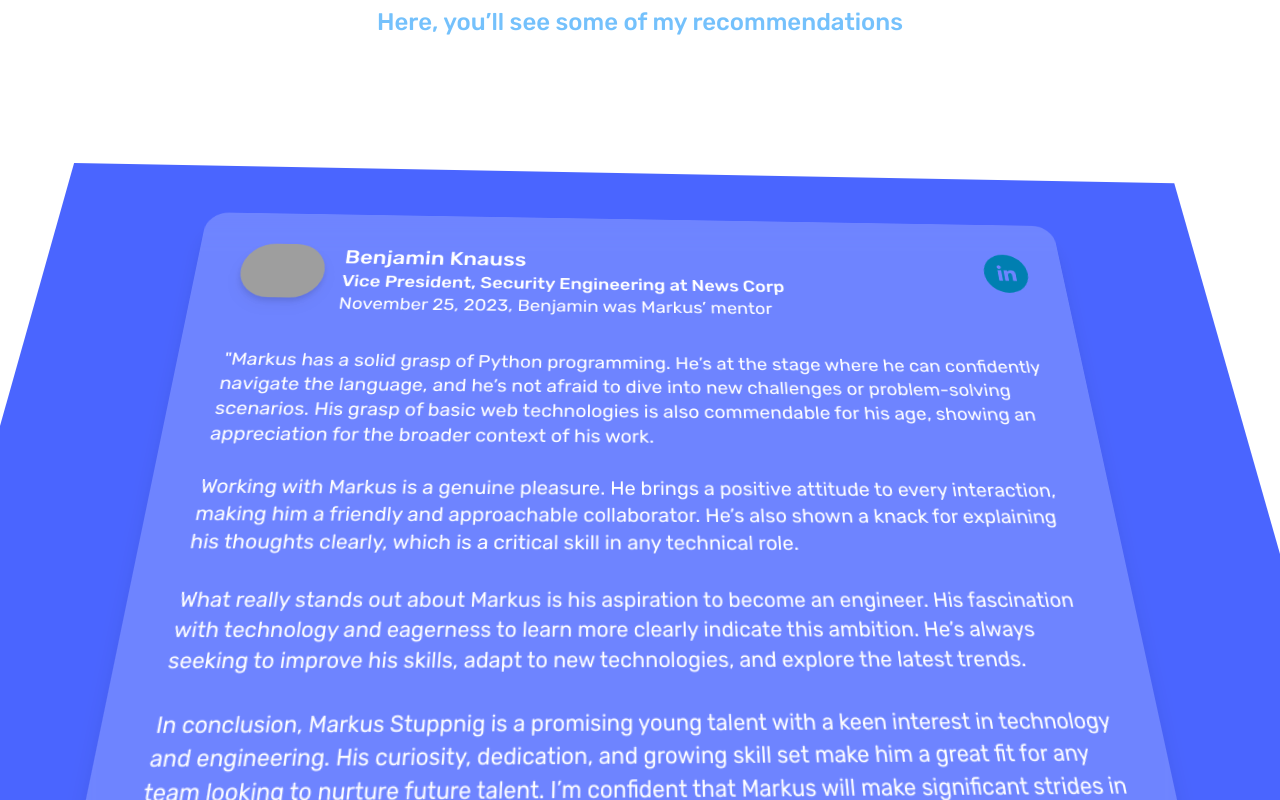
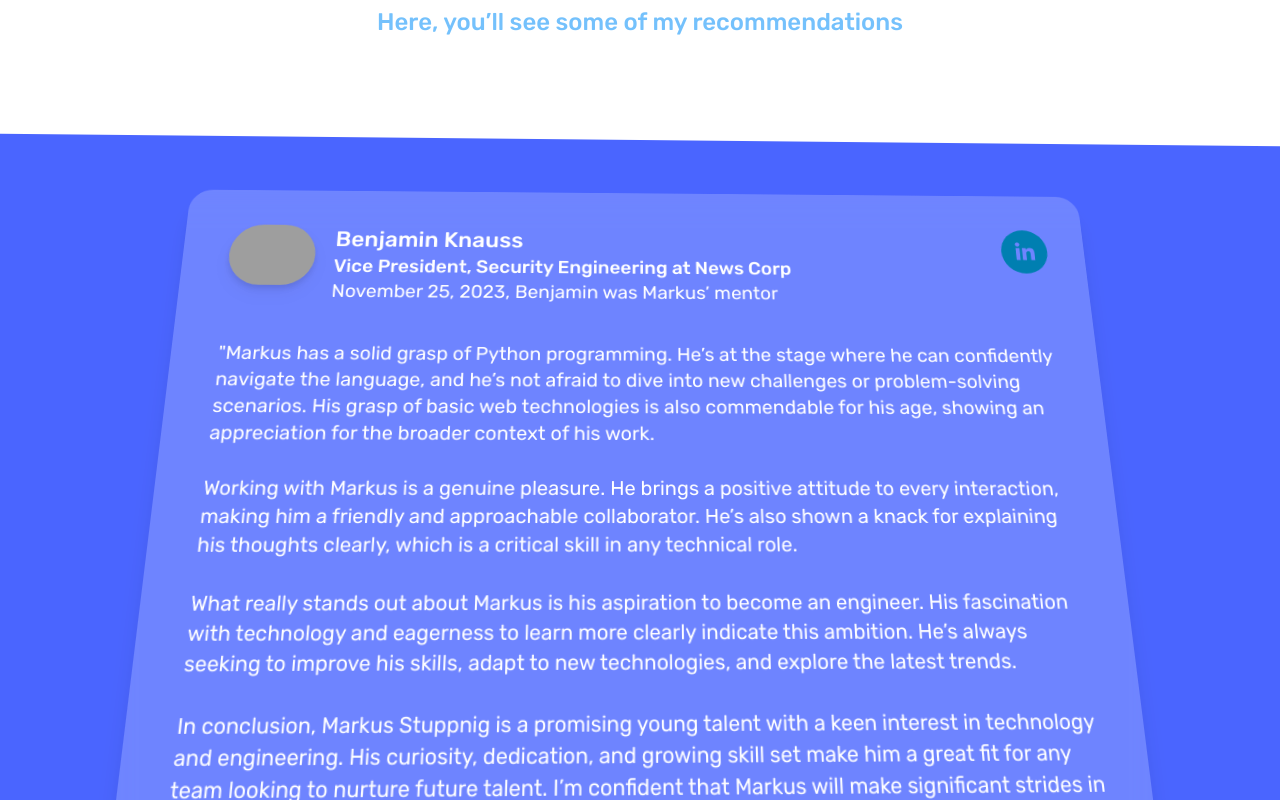
Before and after one commit to Markus-Stuppnig/Website, a Next.js app: page / in a window 1280 px wide. Shown: the part 4960-5760 px from the top of the page. Built offline with nearby package versions, Linux system fonts and the light colour scheme; grey boxes are pictures that could not be loaded.

Commit message:
changes recommendation angle

```diff
--- a/components/Recommendations/Recommendations.tsx
+++ b/components/Recommendations/Recommendations.tsx
@@ -18,7 +18,7 @@ export default function Recommendations() {
 			<SectionDivider height="h-[1rem] md:h-[4rem]" />
 
 			{recommendationsData.map((recommendation, index) => (
-				<div style={{ transform: "rotate3d(1, 0.1, 0, 25deg)", transformStyle: "preserve-3d" }} key={`recommendation${index}`} className="flex flex-col w-full justify-center items-center bg-secondary pt-[4rem] text-white">
+				<div style={{ transform: "rotate3d(1, 0.1, 0, 15deg)", transformStyle: "preserve-3d" }} key={`recommendation${index}`} className="flex flex-col w-full justify-center items-center bg-secondary px-[80rem] pt-[4rem] text-white">
 					<div className="flex flex-col items-center justify-center w-11/12 md:w-[45rem] lg:w-[60rem] bg-white rounded-t-3xl shadow-xl backdrop-filter backdrop-blur-lg bg-opacity-20">
 						<div className="flex flex-col ml-[3rem] text-start">
 							<div className="flex flex-row mt-10 justify-between">
```
